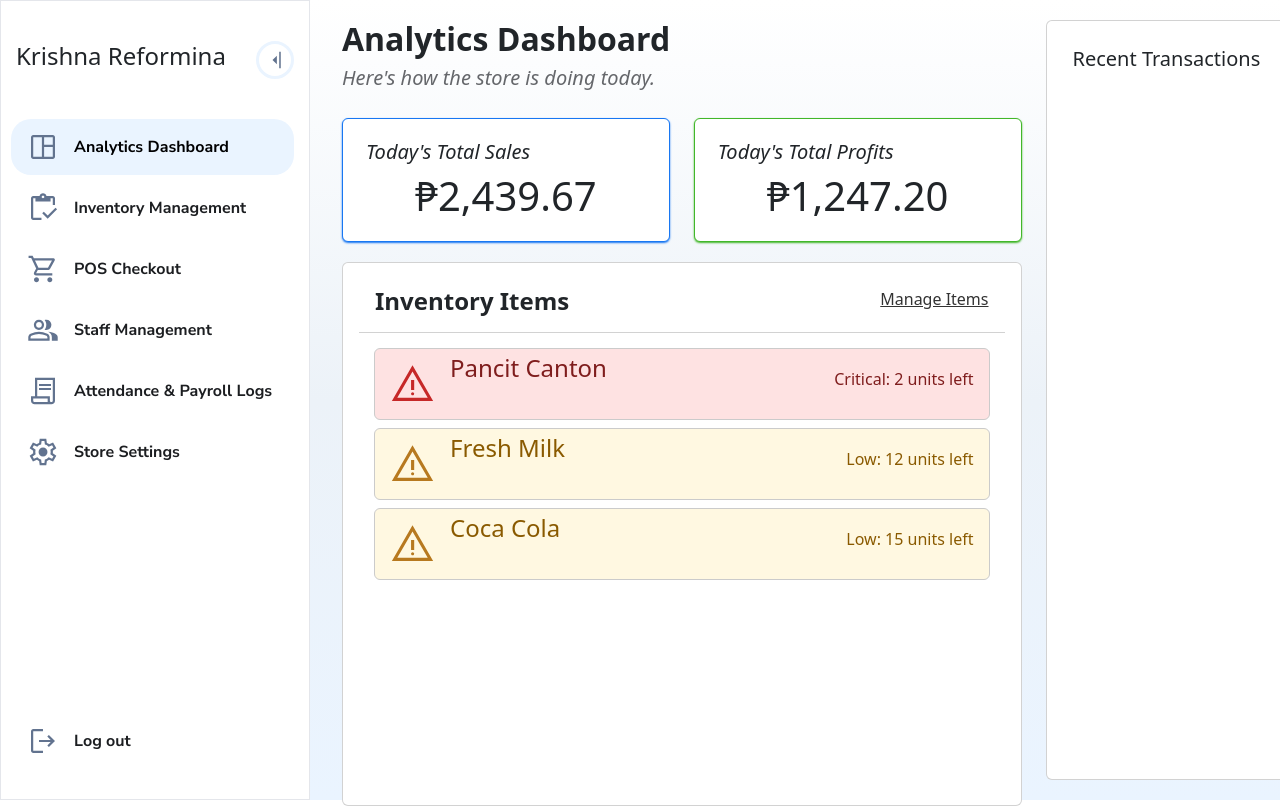
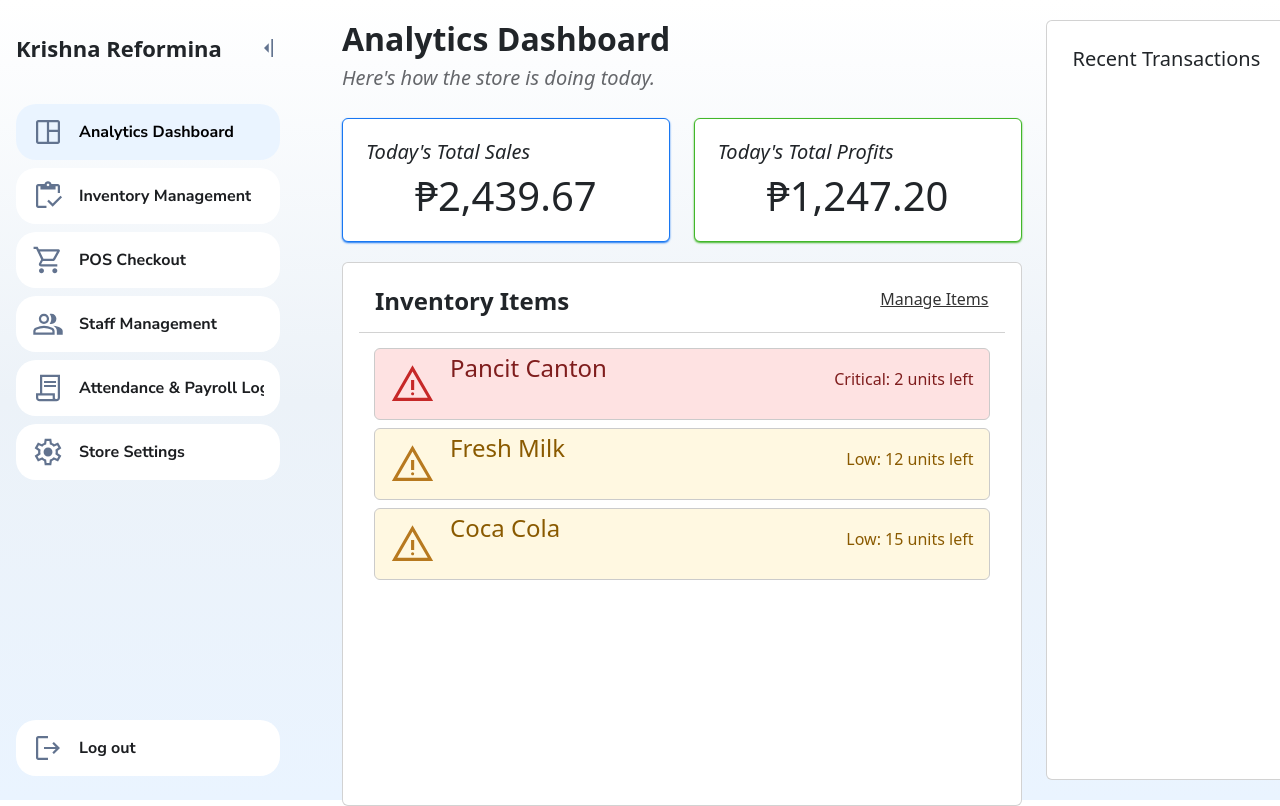
Before and after one commit to DefinitelyRus/EZBM, a React (Vite) app in the folder Frontend/: page /dashboard in a window 1280 px wide. Shown: the top 806 px of the page. Built offline with nearby package versions, Linux system fonts and the light colour scheme.

Commit message:
Sidebar redesign

```diff
--- a/Frontend/src/components/sidebar.css
+++ b/Frontend/src/components/sidebar.css
@@ -1,51 +1,122 @@
 #side-bar {
-    /* Layout */
+    position: fixed;
+    top: 0;
     left: 0;
-    top: 0;
-    position: fixed;
+
     display: flex;
     flex-direction: column;
-    overflow: hidden;
 
-    /* Sizing */
-    min-height: 100vh;
     width: 310px;
     min-width: 310px;
+    min-height: 100vh;
 
-    /* Spacing */
-    padding: 20px 0px 30px 0px;
+    padding: 24px 16px;
 
-    /* Appearance */
-    background-color: #FFFFFF;
-    border: 1px solid #E4E6EB;
+    background: var(--md-surface);
 
     transition:
-        width 250ms cubic-bezier(0.2, 0, 0, 1),
-        min-width 250ms cubic-bezier(0.2, 0, 0, 1),
-        padding 250ms cubic-bezier(0.2, 0, 0, 1);
+        width var(--transition),
+        min-width var(--transition),
+        padding var(--transition);
 }
 
-/* Collapsed */
+/* ===========================
+   Collapsed
+=========================== */
+
 #side-bar.collapsed {
     width: 84px;
     min-width: 84px;
 
-    padding-right: 10px;
+    padding: 24px 10px;
 }
 
 #side-bar.collapsed .custom-btn {
-    border-radius: 25px;
     justify-content: center;
-    padding: 12px 12px;
     gap: 0;
     margin: 0 auto;
 }
 
+#side-bar.collapsed .custom-btn span {
+    opacity: 0;
+    max-width: 0;
+}
+
+#side-bar.collapsed #user-name {
+    opacity: 0;
+    max-width: 0;
+}
+
+#side-bar.collapsed .header-cont button svg {
+    transform: rotate(180deg);
+}
+
+/* ===========================
+   Header
+=========================== */
+
+.header-cont {
+    display: flex;
+    align-items: center;
+    justify-content: space-between;
+
+    margin-bottom: 32px;
+}
+
+.header-cont button {
+    width: 48px;
+    height: 48px;
+
+    display: flex;
+    align-items: center;
+    justify-content: center;
+
+    background: transparent;
+    border: none;
+    border-radius: 50%;
+    cursor: pointer;
+
+    transition: background-color 200ms ease;
+}
+
+.header-cont button:hover {
+    background: rgba(74, 111, 165, 0.08);
+}
+
+.header-cont button:active {
+    background: rgba(74, 111, 165, 0.12);
+}
+
+.header-cont button svg {
+    width: 24px;
+    height: 24px;
+
+    transition: transform var(--transition);
+}
+
+/* ===========================
+   Navigation
+=========================== */
+
+#nav-btn-group {
+    display: flex;
+    flex-direction: column;
+    gap: 8px;
+}
+
+#log-out {
+    margin-top: auto;
+}
+
+/* ===========================
+   Buttons
+=========================== */
+
 .custom-btn {
     transition:
-        padding 250ms cubic-bezier(0.2, 0, 0, 1),
-        gap 250ms cubic-bezier(0.2, 0, 0, 1),
-        border-radius 250ms cubic-bezier(0.2, 0, 0, 1),
+        padding var(--transition),
+        gap var(--transition),
+        border-radius var(--transition),
         background-color 200ms ease,
         color 200ms ease;
 }
@@ -53,108 +124,51 @@
 .custom-btn span {
     overflow: hidden;
     white-space: nowrap;
+
     opacity: 1;
     max-width: 220px;
-    transition:
-        opacity 150ms ease,
-        max-width 200ms ease;
-}
-
-#side-bar.collapsed .custom-btn span {
-    opacity: 0;
-    max-width: 0;
-}
-
-#side-bar.collapsed .header-cont {
-  padding-left: 20px;
-}
-
-#side-bar .header-cont button svg {
-    transition: transform 250ms cubic-bezier(0.2, 0, 0, 1);
-}
-
-#side-bar.collapsed .header-cont button svg {
-    transform: rotate(180deg);
-}
-#side-bar .header-cont {
-    padding: 20px 15px 40px 15px;
-    justify-content: space-between;
-}
-
-#side-bar .header-cont button {
-    background-color: #FFFFFF;
-    border-radius: 25px;
-    border: 3px solid #EAF4FF;
-    width: 38px;
-    height: 38px;
-}
-
-#side-bar .header-cont button:active {
-    background-color: #EAF4FF;
-}
-
-#side-bar .header-cont button svg {
-    padding-left: 2px;
-    width: 24px;
-    height: 24px;
-    flex-shrink: 0;
-
-    display: flex;
-
-    align-items: center;
-}
-
-#side-bar .header-cont button:hover {
-    background-color: #e5e8f0;
-    color: #1C1E21;
-    opacity: 0.9;
-}
-
-#nav-btn-group {
-    padding-left: 10px;
-    display: flex;
-    flex-direction: column;
-    gap: 5px;
-}
-
-/* Button */
-#log-out {
-    padding-left: 10px;
-    margin-top: auto;
-}
-
-/* Text */
-#user-name {
-    opacity: 1;
-    max-width: 220px;
-    overflow: hidden;
-    white-space: nowrap;
 
     transition:
         opacity 150ms ease,
-        max-width 250ms cubic-bezier(0.2, 0, 0, 1);
+        max-width var(--transition);
 }
 
-#side-bar.collapsed #user-name {
-    opacity: 0;
-    max-width: 0;
+/* ===========================
+   User Name
+=========================== */
+
+#user-name {
+    margin: 0;
+
+    font-size: 22px;
+    font-weight: 600;
+    color: var(--md-on-surface);
+
+    overflow: hidden;
+    white-space: nowrap;
+    max-width: 220px;
+
+    transition:
+        opacity 150ms ease,
+        max-width var(--transition);
 }
 
-/* Tooltips */
+/* ===========================
+   Tooltips
+=========================== */
+
 .sidebar-tooltip .tooltip-inner {
-    background-color: #1C1E21;
-    color: #FFFFFF;
+    background: var(--md-on-surface);
+    color: white;
 
-    font-family: 'Nunito Sans', sans-serif;
-    font-size: 16px;
+    font-family: "Nunito Sans", sans-serif;
+    font-size: 15px;
     font-weight: 600;
 
     padding: 8px 12px;
     border-radius: 12px;
-
-    box-shadow: 0 4px 12px rgba(0, 0, 0, 0.15);
 }
 
 .sidebar-tooltip.bs-tooltip-end .tooltip-arrow::before {
-    border-right-color: #1C1E21;
+    border-right-color: var(--md-on-surface);
 }
--- a/Frontend/src/components/sidebar.jsx
+++ b/Frontend/src/components/sidebar.jsx
@@ -16,6 +16,39 @@ import SettingsIcon from "../assets/settings.svg?react";
 
 function Sidebar() {
   const [collapsed, setCollapsed] = useState(false);
+
+   const navItems = [
+    {
+      to: "/dashboard",
+      text: "Analytics Dashboard",
+      icon: <DashboardIcon />,
+    },
+    {
+      to: "/inventory",
+      text: "Inventory Management",
+      icon: <InventoryIcon />,
+    },
+    {
+      to: "/pos",
+      text: "POS Checkout",
+      icon: <CheckoutIcon />,
+    },
+    {
+      to: "/staff",
+      text: "Staff Management",
+      icon: <StaffIcon />,
+    },
+    {
+      to: "/logs",
+      text: "Attendance & Payroll Logs",
+      icon: <LogsIcon />,
+    },
+    {
+      to: "/settings",
+      text: "Store Settings",
+      icon: <SettingsIcon />,
+    },
+  ];
 
   useEffect(() => {
   const tooltipTriggerList = document.querySelectorAll(
@@ -54,47 +87,15 @@ function Sidebar() {
       </div>
 
       <div id="nav-btn-group">
-        <Button
-          to="/dashboard"
-          text="Analytics Dashboard"
-          icon={<DashboardIcon />}
-          collapsed={collapsed}
-        />
-
-        <Button
-          to="/inventory"
-          text="Inventory Management"
-          icon={<InventoryIcon />}
-          collapsed={collapsed}
-        />
-
-        <Button
-          to="/pos"
-          text="POS Checkout"
-          icon={<CheckoutIcon />}
-          collapsed={collapsed}
-        />
-
-        <Button
-          to="/staff"
-          text="Staff Management"
-          icon={<StaffIcon />}
-          collapsed={collapsed}
-        />
-
-        <Button
-          to="/logs"
-          text="Attendance & Payroll Logs"
-          icon={<LogsIcon />}
-          collapsed={collapsed}
-        />
-
-        <Button
-          to="/settings"
-          text="Store Settings"
-          icon={<SettingsIcon />}
-          collapsed={collapsed}
-        />
+        {navItems.map((item) => (
+          <Button
+            key={item.to}
+            to={item.to}
+            text={item.text}
+            icon={item.icon}
+            collapsed={collapsed}
+          />
+        ))}
       </div>
 
       <div id="log-out">
```
